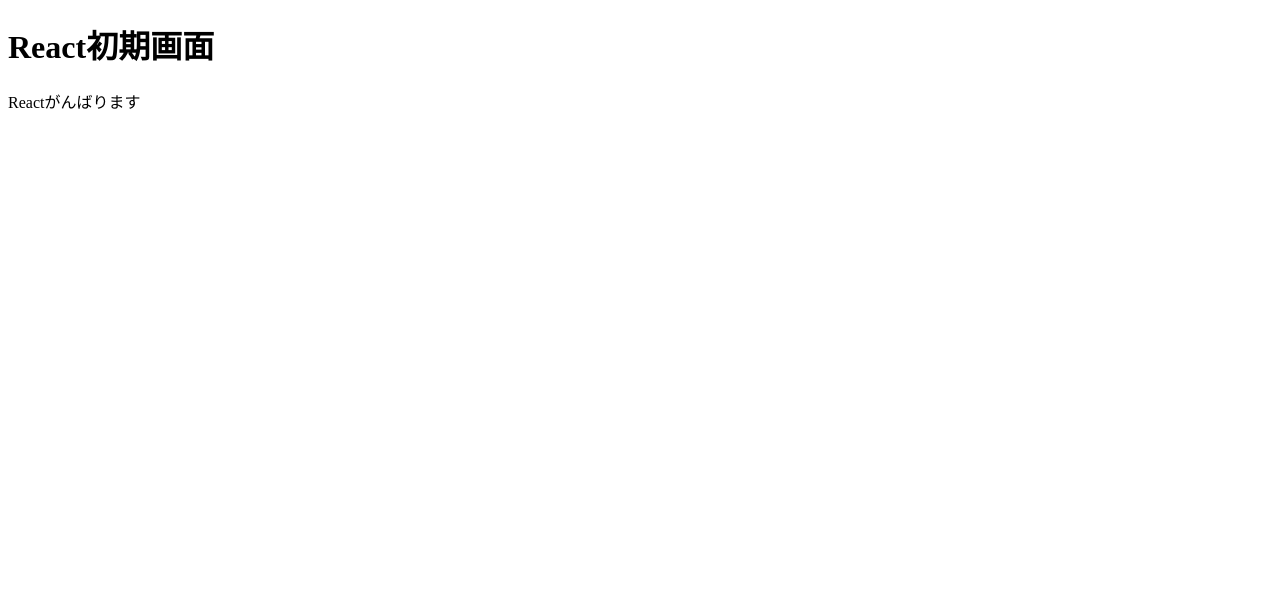
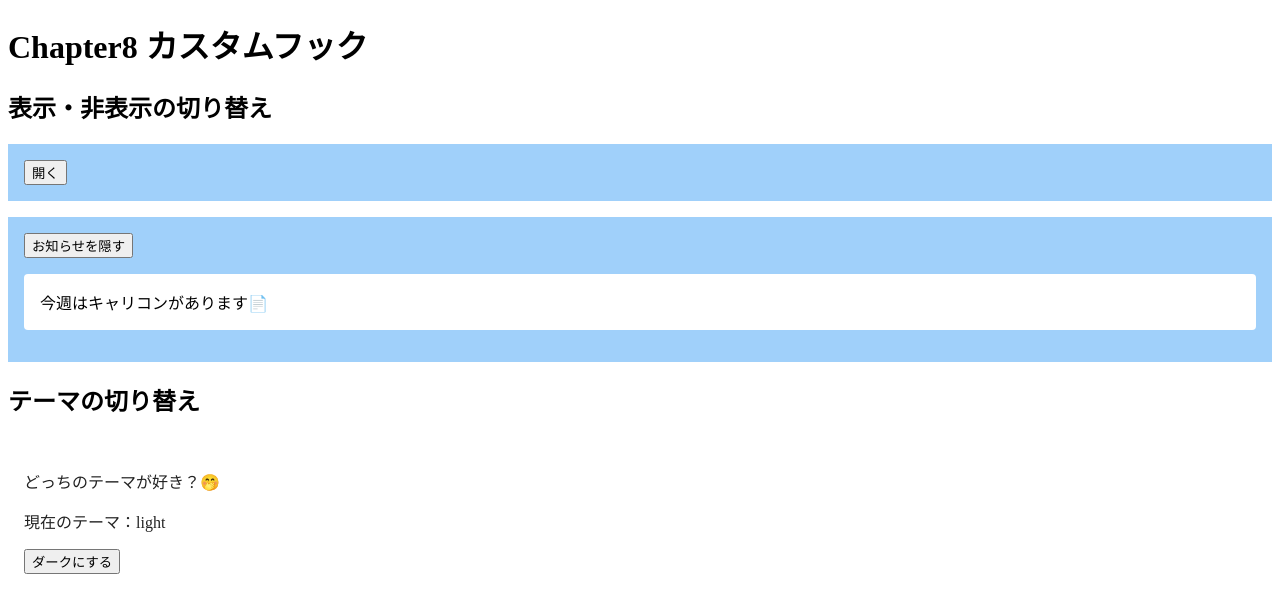
Before and after one commit to studio02-sannomiya/vite-study, a React (Vite) app: page / in a window 1280 px wide. Shown: the top 612 px of the page. Built offline with nearby package versions, Linux system fonts and the light colour scheme.

Commit message:
カスタムフックを実装

```diff
--- a/src/App.css
+++ b/src/App.css
@@ -0,0 +1,27 @@
+.container {
+    background-color: #a0d0fa;
+    margin: 1rem 0;
+    padding: 1rem;
+}
+
+.box {
+    background-color: #fff;
+    border-radius: 4px;
+    padding: 1rem;
+}
+
+.theme-demo {
+    min-height: 100vh;
+    padding: 1rem;
+    box-sizing: border-box;
+}
+
+.theme-demo.light {
+    background-color: #fff;
+    color: #222;
+}
+
+.theme-demo.dark {
+    background-color: #222;
+    color: #fff;
+}
--- a/src/App.jsx
+++ b/src/App.jsx
@@ -1,4 +1,8 @@
 import './App.css'
+import NoticeBox from './components/NoticeBox/NoticeBox'
+import ThemeDemo from './components/ThemeDemo/ThemeDemo'
+import ToggleDemo from './components/ToggleDemo/ToggleDemo'
+import ThemeProvider from './context/ThemeProvider/ThemeProvider'
 
 // Reactで扱うコンポーネント（関数）の名前はパスカルケース
 // パスカルケースというのは頭文字が大文字で書く書き方
@@ -8,8 +12,17 @@ function App() {
 
   return (
     <>
-      <h1>React初期画面</h1>
-      <p>Reactがんばります</p>
+      <h1>Chapter8 カスタムフック</h1>
+
+      <h2>表示・非表示の切り替え</h2>
+      <ToggleDemo />
+      <NoticeBox />
+
+      <h2>テーマの切り替え</h2>
+      <ThemeProvider>
+        <ThemeDemo />
+      </ThemeProvider>
+
     </>
   )
 }
--- /dev/null
+++ b/src/components/NoticeBox/NoticeBox.jsx
@@ -0,0 +1,14 @@
+import useToggle from "../../hooks/useToggle"
+
+export default function NoticeBox() {
+    const [isVisible, toggleNotice] = useToggle(true);
+
+    return (
+        <div className="container">
+            <button type="button" onClick={toggleNotice}>
+                {isVisible ? "お知らせを隠す" : "お知らせを表示する"}
+            </button>
+            {isVisible && <p className="box">今週はキャリコンがあります📄</p>}
+        </div>
+    )
+}
--- /dev/null
+++ b/src/components/ThemeDemo/ThemeDemo.jsx
@@ -0,0 +1,21 @@
+import useTheme from "../../hooks/useTheme"
+import ThemeStatus from "../ThemeStatus/ThemeStatus";
+
+export default function ThemeDemo() {
+    // contextを使う
+    const { theme, toggleTheme } = useTheme();
+
+    return (
+        <div className={`theme-demo ${theme}`}>
+
+            <p>どっちのテーマが好き？🤭</p>
+
+            <ThemeStatus />
+
+            <button type="button" onClick={toggleTheme}>
+                {theme === "light" ? "ダークにする" : "ライトにする"}
+            </button>
+
+        </div>
+    )
+}
--- /dev/null
+++ b/src/components/ThemeStatus/ThemeStatus.jsx
@@ -0,0 +1,11 @@
+import useTheme from "../../hooks/useTheme"
+
+export default function ThemeStatus() {
+
+    // コンテキストの利用
+    const { theme } = useTheme();
+
+    return (
+        <p>現在のテーマ：{theme}</p>
+    )
+}
--- /dev/null
+++ b/src/components/ToggleDemo/ToggleDemo.jsx
@@ -0,0 +1,14 @@
+import useToggle from "../../hooks/useToggle";
+
+export default function ToggleDemo() {
+    const [isOpen, toggleOpen] = useToggle();
+
+    return (
+        <div className="container">
+            <button type="button" onClick={toggleOpen}>
+                {isOpen ? "閉じる" : "開く"}
+            </button>
+            {isOpen && <p className="box">内容が表示されました👋</p>}
+        </div>
+    )
+}
--- /dev/null
+++ b/src/context/ThemeProvider/ThemeProvider.jsx
@@ -0,0 +1,19 @@
+import { useState } from "react";
+import { createContext } from "react"
+
+// コンテキストの作成
+export const ThemeModeContext = createContext(null);
+
+export default function ThemeProvider({ children }) {
+    const [theme, setTheme] = useState("light");
+    const toggleTheme = () => {
+        setTheme(prev => prev === "light" ? "dark" : "light");
+    };
+
+    return (
+        // コンテキストの提供
+        <ThemeModeContext value={{ theme, toggleTheme }}>
+            {children}
+        </ThemeModeContext>
+    )
+}
--- /dev/null
+++ b/src/hooks/useTheme.js
@@ -0,0 +1,9 @@
+import { use } from "react";
+import { ThemeModeContext } from "../context/ThemeProvider/ThemeProvider";
+
+export default function useTheme() {
+    // コンテキストの利用
+    const context = use(ThemeModeContext);
+
+    return context;
+}
--- /dev/null
+++ b/src/hooks/useToggle.js
@@ -0,0 +1,8 @@
+import { useState } from "react";
+
+export default function useToggle(initial = false) {
+    const [value, setValue] = useState(initial);
+    const toggle = () => setValue(prev => !prev);
+
+    return [value, toggle]; // 配列を返す
+}
```
